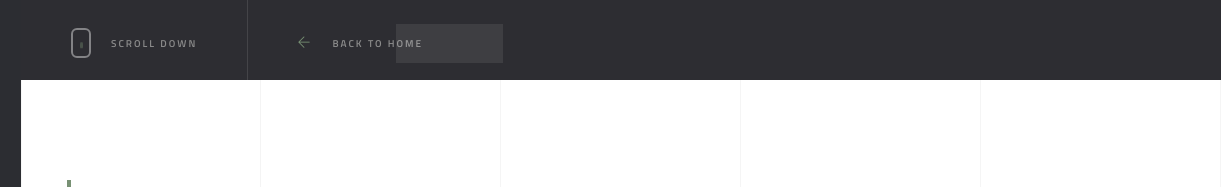
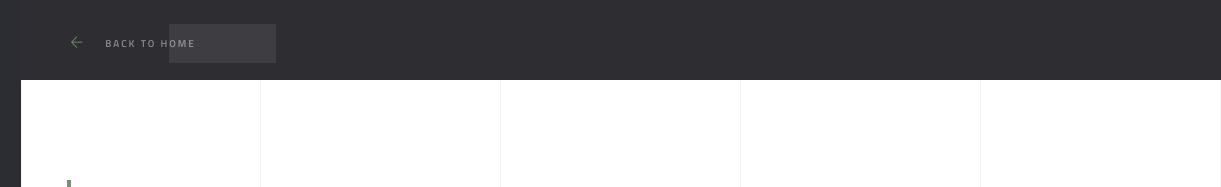
Before and after one commit to gtjones97/personal-website, a plain HTML site: page contact/index.html in a window 1280 px wide. Shown: the top 187 px of the page, 59-1280 px from the left. Drawn offline with Linux system fonts and the light colour scheme; some packages are replaced by stand-ins of ours.

Commit message:
remove mousey from contact page

```diff
--- a/contact/index.html
+++ b/contact/index.html
@@ -70,12 +70,6 @@
             <div class="content">
                 <div class="single-page-decor"></div>
                 <div class="single-page-fixed-row">
-                    <div class="scroll-down-wrap">
-                        <div class="mousey">
-                            <div class="scroller"></div>
-                        </div>
-                        <span>Scroll Down</span>
-                    </div>
                     <a href="/" class="single-page-fixed-row-link"><i class="fal fa-arrow-left"></i> <span>Back to
                             home</span></a>
                 </div>
```
